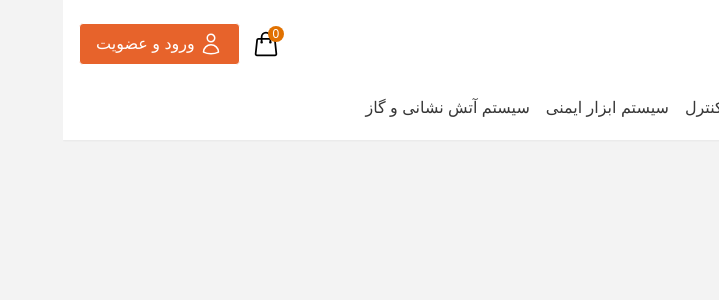
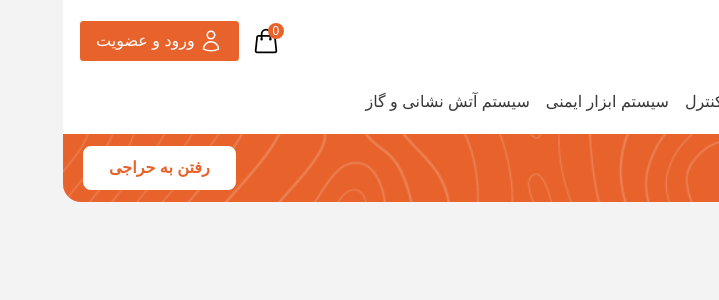
Before and after one commit to MisaqArtist7/Pargaran, a Next.js app: page / in a window 1280 px wide. Shown: the top 300 px of the page, without its empty margins (561-1280 px from the left). Built offline with nearby package versions, Linux system fonts and the light colour scheme.

Commit message:
create offer section

```diff
--- a/src/app/globals.css
+++ b/src/app/globals.css
@@ -62,3 +62,22 @@ body {
   font-family: Arial, Helvetica, sans-serif;
   background-color: var(--background);
 }
+.offer {
+  position: relative;
+  background-color: var(--mainOrange);
+  overflow: hidden;
+}
+
+.offer::before {
+  content: '';
+  position: absolute;
+  inset: 0;
+  background: url('/images/transparentLineBg.png') center center / cover;
+  filter: opacity(0.2);
+  z-index: 0;
+}
+
+.offer > * {
+  position: relative;
+  z-index: 1;
+}
--- a/src/app/layout.tsx
+++ b/src/app/layout.tsx
@@ -1,17 +1,17 @@
 import type { Metadata } from "next";
-import { Geist, Geist_Mono } from "next/font/google";
+// import { Geist, Geist_Mono } from "next/font/google";
 import "./globals.css";
 import Header from "@/components/shared/Header/Header";
 
-const geistSans = Geist({
-  variable: "--font-geist-sans",
-  subsets: ["latin"],
-});
+// const geistSans = Geist({
+//   variable: "--font-geist-sans",
+//   subsets: ["latin"],
+// });
 
-const geistMono = Geist_Mono({
-  variable: "--font-geist-mono",
-  subsets: ["latin"],
-});
+// const geistMono = Geist_Mono({
+//   variable: "--font-geist-mono",
+//   subsets: ["latin"],
+// });
 
 export const metadata: Metadata = {
   title: "Create Next App",
@@ -21,10 +21,12 @@ export const metadata: Metadata = {
 export default function RootLayout({ children,}: Readonly <{ children: React.ReactNode; }>) {
   return (
     <html  lang="fa" dir="rtl">
-      <body className={`${geistSans.variable} ${geistMono.variable} antialiased`}>
+      <body>
         <Header />
         {children}
       </body>
     </html>
   );
 }
+
+// className={`${geistSans.variable} ${geistMono.variable} antialiased`}
--- a/src/app/page.tsx
+++ b/src/app/page.tsx
@@ -2,7 +2,13 @@ import React from 'react'
 export default function Home() {
   return (
     <>
-
+      <main>
+        {/* offer */}
+        <div className='container offer flex items-center justify-between h-17 px-5 rounded-b-[18px]'>
+          <h2 className='text-[27px] font-semibold text-white'>🎉 حراجی پرگاران آغاز شد!!!</h2>
+          <a href="" className='bg-white border-2 font-semibold border-white rounded-lg px-6 py-2 text-[var(--mainOrange)] hover:bg-[var(--mainOrange)] hover:text-white'>رفتن به حراجی</a>
+        </div>
+      </main>
     </>
   )
 }
--- a/src/components/shared/Header/Header.tsx
+++ b/src/components/shared/Header/Header.tsx
@@ -13,9 +13,9 @@ export default function Header() {
         <div className='header__left flex-row-center gap-x-3'>
           <Image src="/images/logo.jpg" alt="لوگو" width={144} height={48} className='header__logo' />
 
-          <form action="" className='header__search-form flex items-center justify-between gap-x-1 bg-[#F3F3F3] rounded-md p-3 w-[444px]'>
-            <input type="search" placeholder='دنبال چی هستی؟' className='header__search-input' />
-            <button type='submit' className='header__search-button'>
+          <form action="" className='header__search-form flex items-center justify-between gap-x-1 h-10 bg-[#F3F3F3] rounded-md w-[444px]'>
+            <input type="search" placeholder='دنبال چی هستی؟' className='header__search-input px-3' />
+            <button type='submit' className='header__search-button bg-[var(--mainOrange)] p-2 h-full rounded-l-md text-white'>
               <MagnifyingGlassIcon className="w-6 h-6" />
             </button>
           </form>
@@ -25,7 +25,7 @@ export default function Header() {
         <div className='header__right flex-row-center gap-x-3'>
           <a href="" className='header__cart relative'>
             <ShoppingBagIcon className="w-7 h-7" />
-            <span className='header__cart-count absolute -top-1 -right-1 w-4 h-4 text-xs text-white bg-amber-600 flex-row-center rounded-full'>0</span>
+            <span className='header__cart-count absolute -top-1 -right-1 w-4 h-4 text-xs text-white bg-[var(--mainOrange)] flex-row-center rounded-full'>0</span>
           </a>
 
           <a href="" className='header__login flex-row-center gap-x-1 px-4 py-2 rounded border bg-[#E7632B] text-white'>
```
